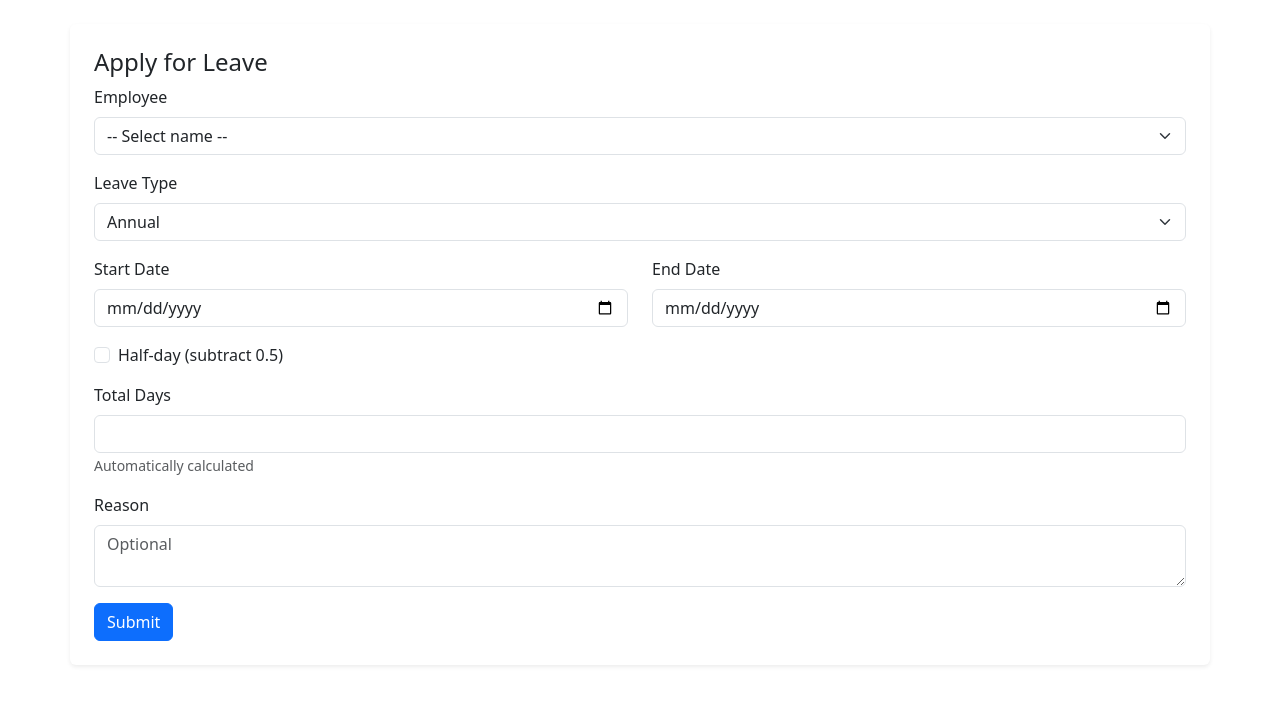
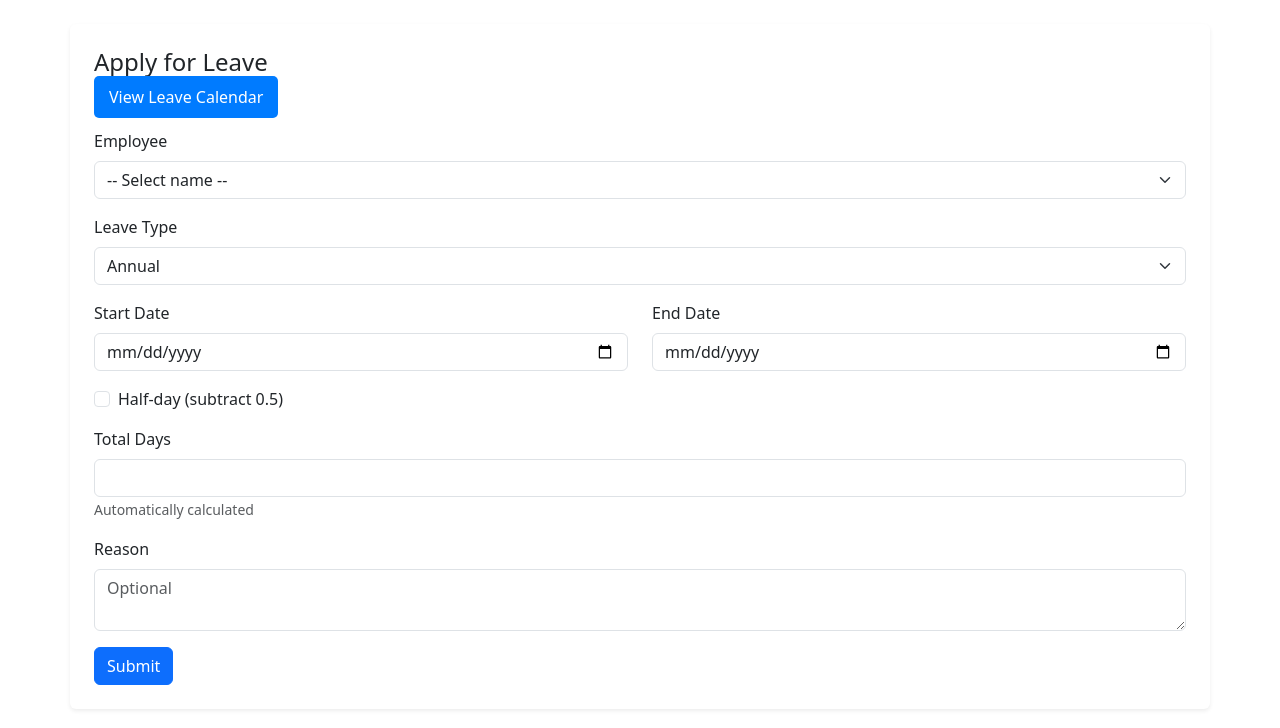
Before and after one commit to jesstanblues-ops/Leave-app3, a Flask app: page /apply in a window 1280 px wide. Shown: the part 72-800 px from the top of the page. Run offline with Flask 3, Linux system fonts and the light colour scheme; data that the repository does not hold is empty; parts of the project's set-up code (start-up, migrations or seed data) failed here and were passed over; some libraries are stand-ins or nearby versions.

Commit message:
Update apply_leave.html

```diff
--- a/templates/apply_leave.html
+++ b/templates/apply_leave.html
@@ -2,6 +2,14 @@
 {% block content %}
 
 <h4>Apply for Leave</h4>
+
+<div style="margin-bottom: 20px;">
+    <a href="/calendar_view"
+       style="background:#007bff; color:white; padding:10px 15px;
+              text-decoration:none; border-radius:5px;">
+        View Leave Calendar
+    </a>
+</div>
 
 <form method="post" id="applyForm">
 
```
